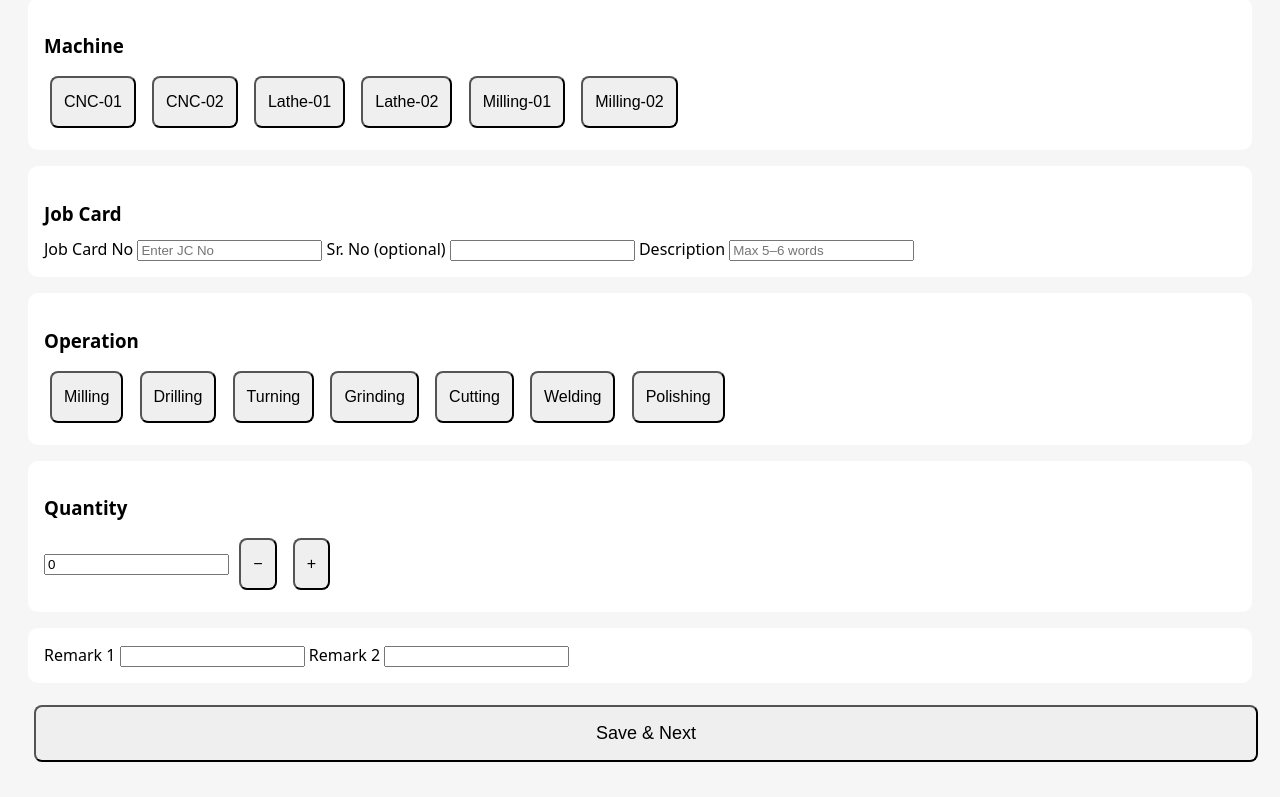
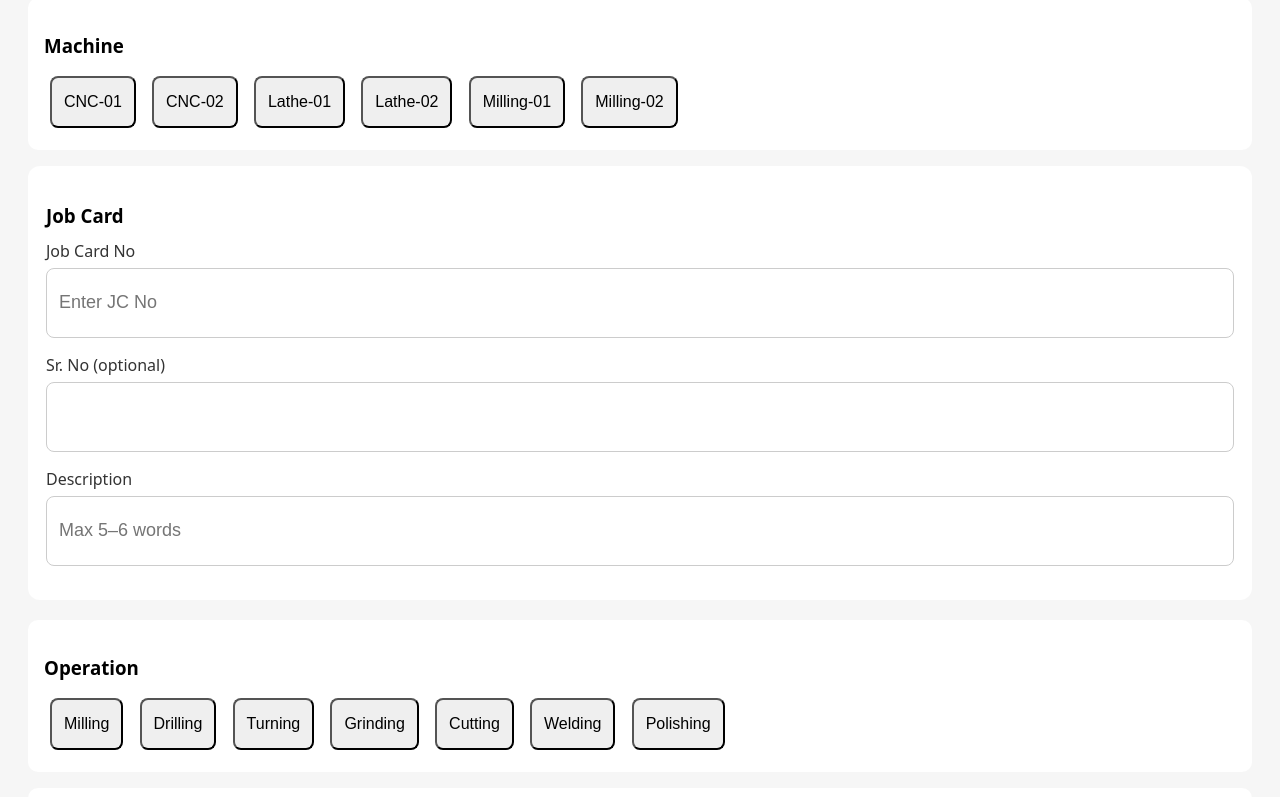
Before and after one commit to zahrahmerchant/production-pwa, a plain HTML site: page index.html in a window 1280 px wide. Shown: the part 708-1505 px from the top of the page. Drawn offline with Linux system fonts and the light colour scheme.

Commit message:
css update

```diff
--- a/index.html
+++ b/index.html
@@ -93,17 +93,23 @@
         </div>
     </section>
 
-    <section>
+    <section class="card">
         <h3>Job Card</h3>
 
+        <div class="field-group">
             <label>Job Card No</label>
             <input type="number" placeholder="Enter JC No">
+        </div>
 
+        <div class="field-group">
             <label>Sr. No (optional)</label>
             <input type="number">
+        </div>
 
+        <div class="field-group">
             <label>Description</label>
             <input type="text" maxlength="40" placeholder="Max 5–6 words">
+        </div>
     </section>
 
 
--- a/style.css
+++ b/style.css
@@ -68,3 +68,44 @@ button {
     padding: 16px;
     font-size: 18px;
 }
+
+/* Card container (if not already present) */
+.card {
+    background: #ffffff;
+    padding: 18px;
+    margin-bottom: 20px;
+    border-radius: 12px;
+}
+
+/* Each input block */
+.field-group {
+    display: flex;
+    flex-direction: column;
+    margin-bottom: 16px;
+    /* space between inputs */
+}
+
+/* Labels */
+.field-group label {
+    font-size: 16px;
+    font-weight: 500;
+    margin-bottom: 6px;
+    color: #333;
+}
+
+/* Inputs */
+.field-group input {
+    height: 48px;
+    /* finger-friendly */
+    font-size: 18px;
+    padding: 10px 12px;
+    border-radius: 8px;
+    border: 1.5px solid #ccc;
+}
+
+/* Improve focus visibility */
+.field-group input:focus {
+    outline: none;
+    border-color: #2e7d32;
+    box-shadow: 0 0 0 2px rgba(46, 125, 50, 0.15);
+}
```
Also changed, not shown: app.js (line endings or trailing spaces). Lines whose indentation alone changed are shown as unchanged.
